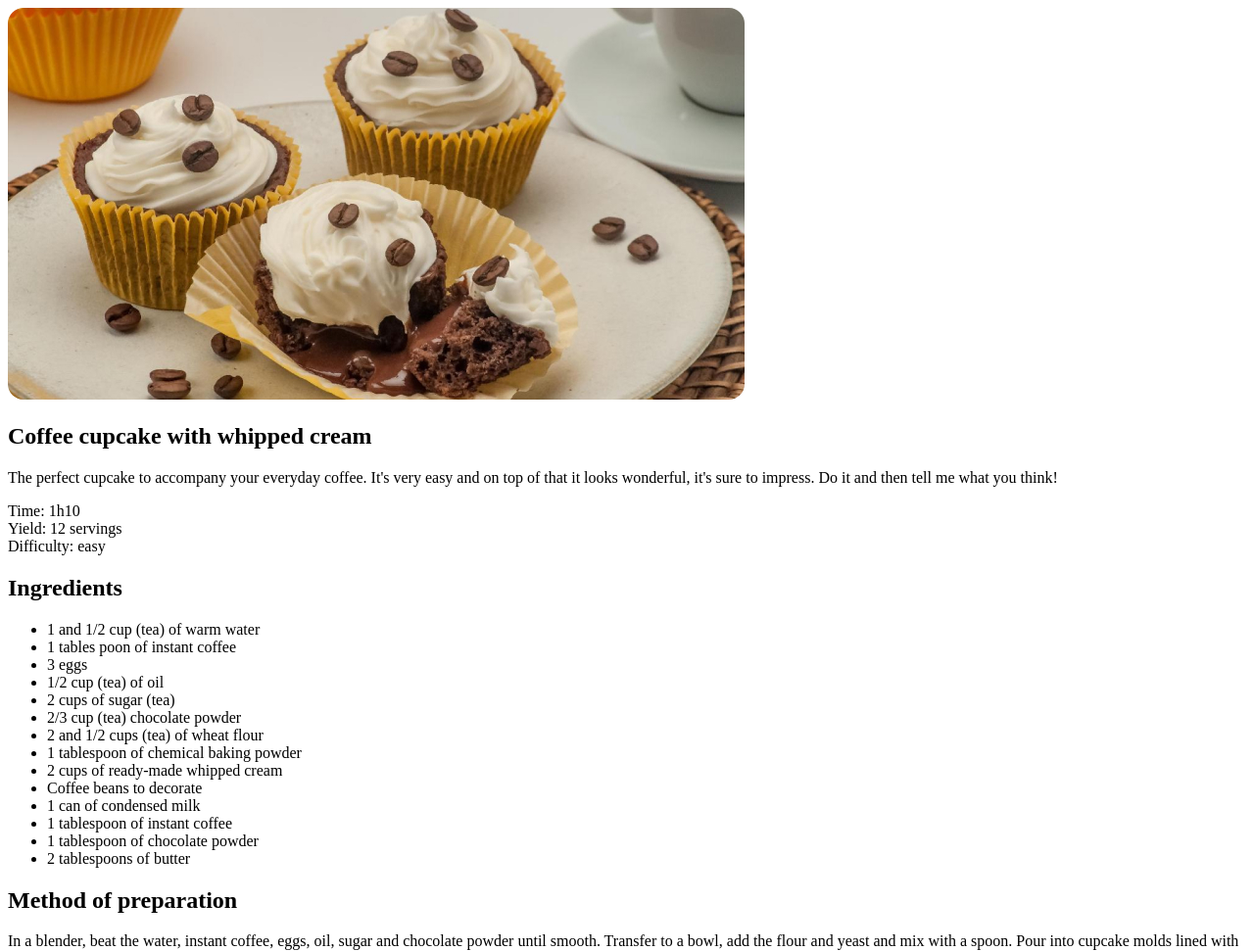
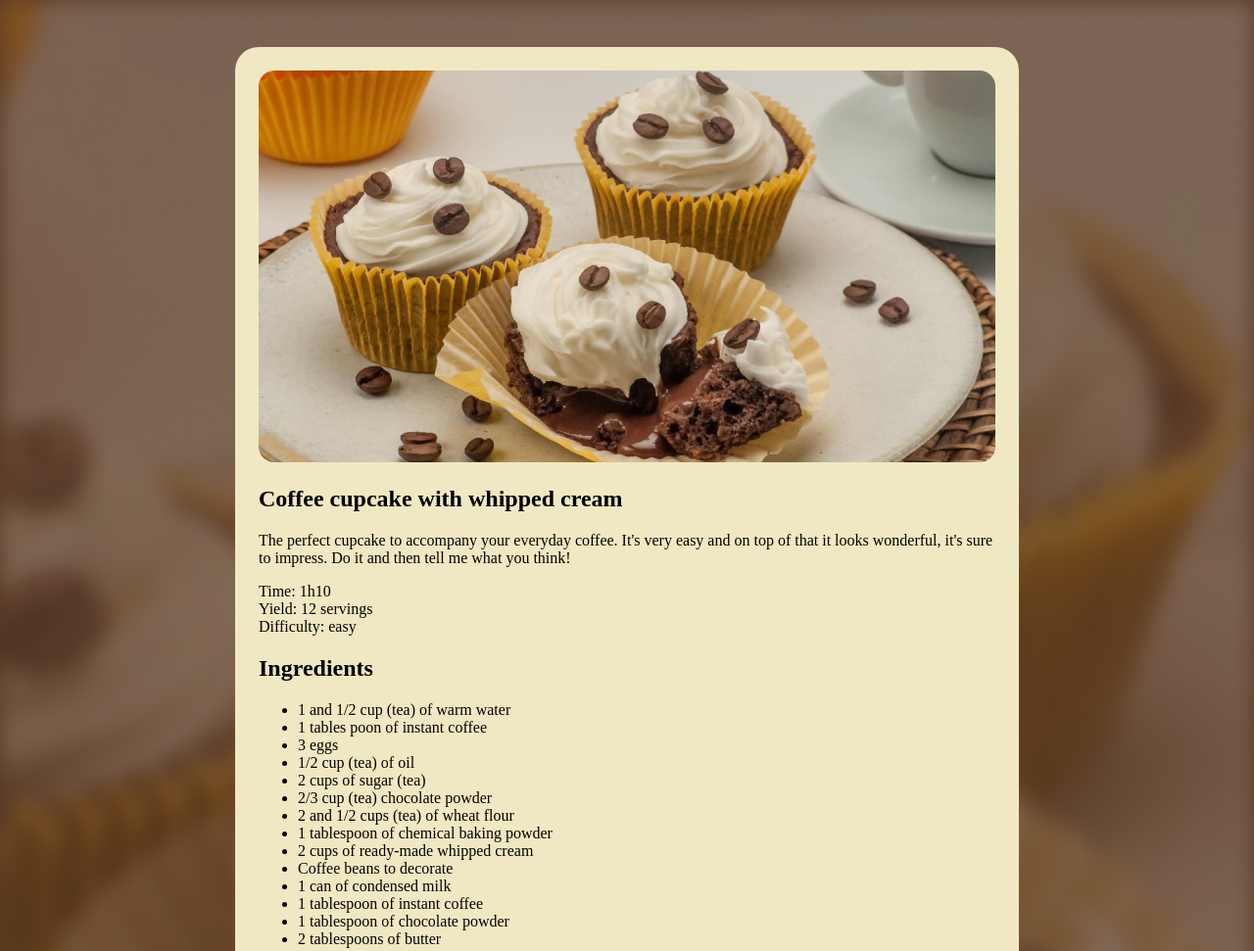
Before and after one commit to dinadevs/full-stack-course, a plain HTML site: page index.html in a window 1280 px wide. Shown: the top 971 px of the page at 98% size. Drawn offline with Linux system fonts and the light colour scheme.

Commit message:
Add bg image n style #page

```diff
--- a/index.html
+++ b/index.html
@@ -26,7 +26,7 @@
           </p>
         </section>
 
-        <section id="Ingredients">
+        <section id="ingredients">
           <h2>Ingredients</h2>
           <ul>
             <li>1 and 1/2 cup (tea) of warm water</li>
--- a/style.css
+++ b/style.css
@@ -1,3 +1,21 @@
+
+* {
+    box-sizing: border-box;
+}
+
+body {
+    background-image: url(assets/pg.jpg);
+    background-size: cover;
+}
+
+#page {
+    width: 800px;
+    padding: 24px;
+    background-color: #F0E8C2;
+    border-radius: 24px;
+    margin: 48px auto;
+}
+
 img {
     border-radius: 16px;
 }
```
